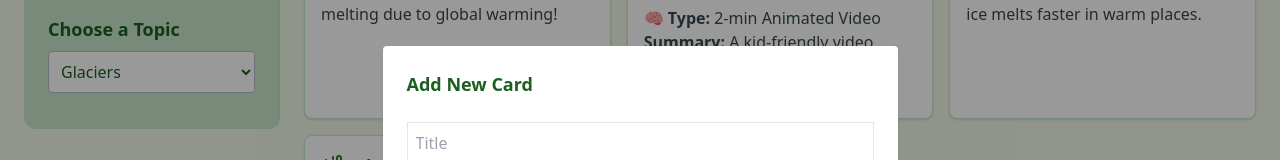
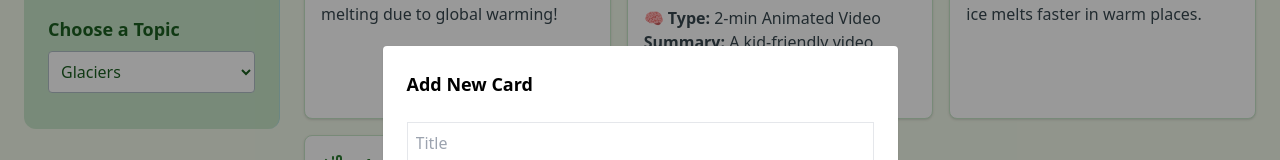
Before and after one commit to Adarsh108-tech/IBM-CSR-BOX, a Next.js app: page /pages/learn in a window 1280 px wide. Both pictures are taken after a click on the button "Add". Shown: the part 211-371 px from the top of the page. Built offline with nearby package versions, Linux system fonts and the light colour scheme.

Commit message:
changed the modal text

```diff
--- a/src/app/pages/learn/page.js
+++ b/src/app/pages/learn/page.js
@@ -1105,7 +1105,7 @@ export default function LearnPage() {
                 className="bg-white p-6 rounded shadow space-y-4 min-w-[300px]"
                 onSubmit={handleAddCard}
               >
-                <h2 className="font-bold text-lg mb-2">Add New Card</h2>
+                <h2 className="font-bold text-lg mb-2 text-black">Add New Card</h2>
                 <input
                   type="text"
                   placeholder="Title"
```
